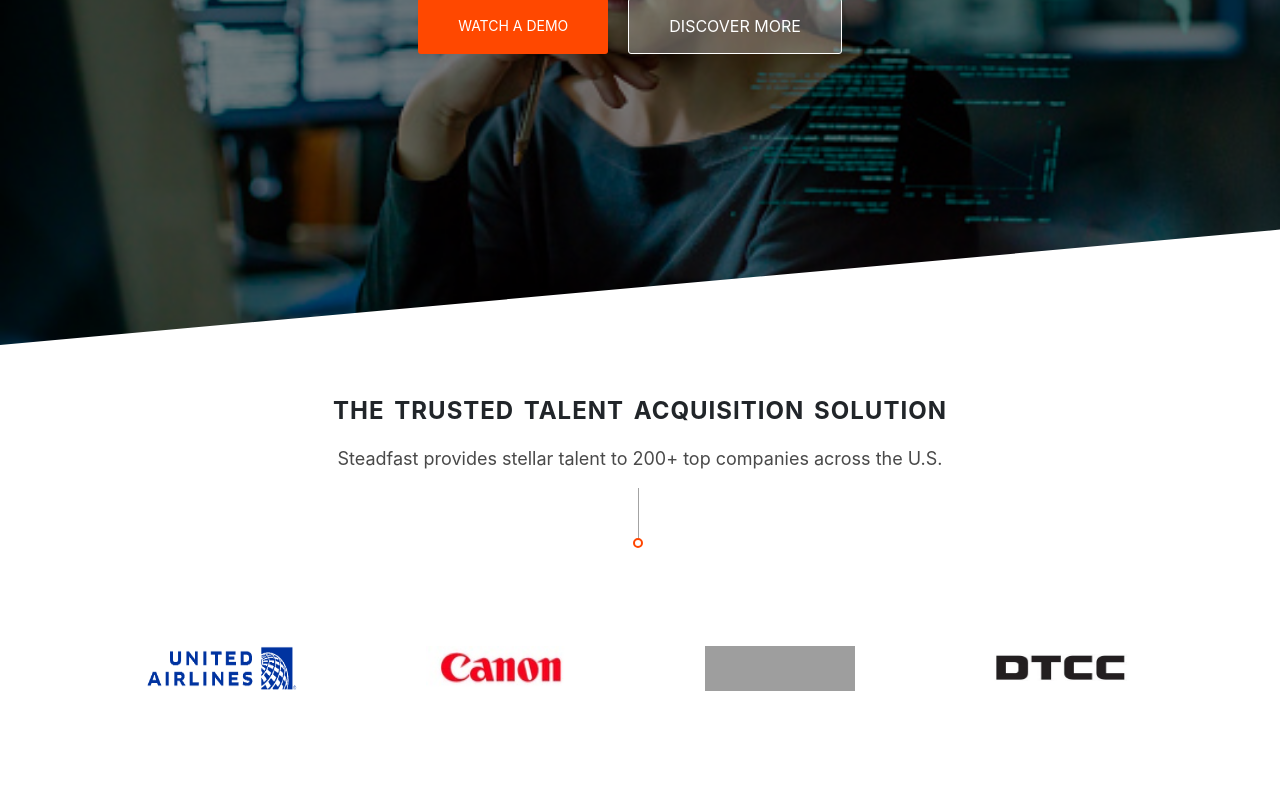
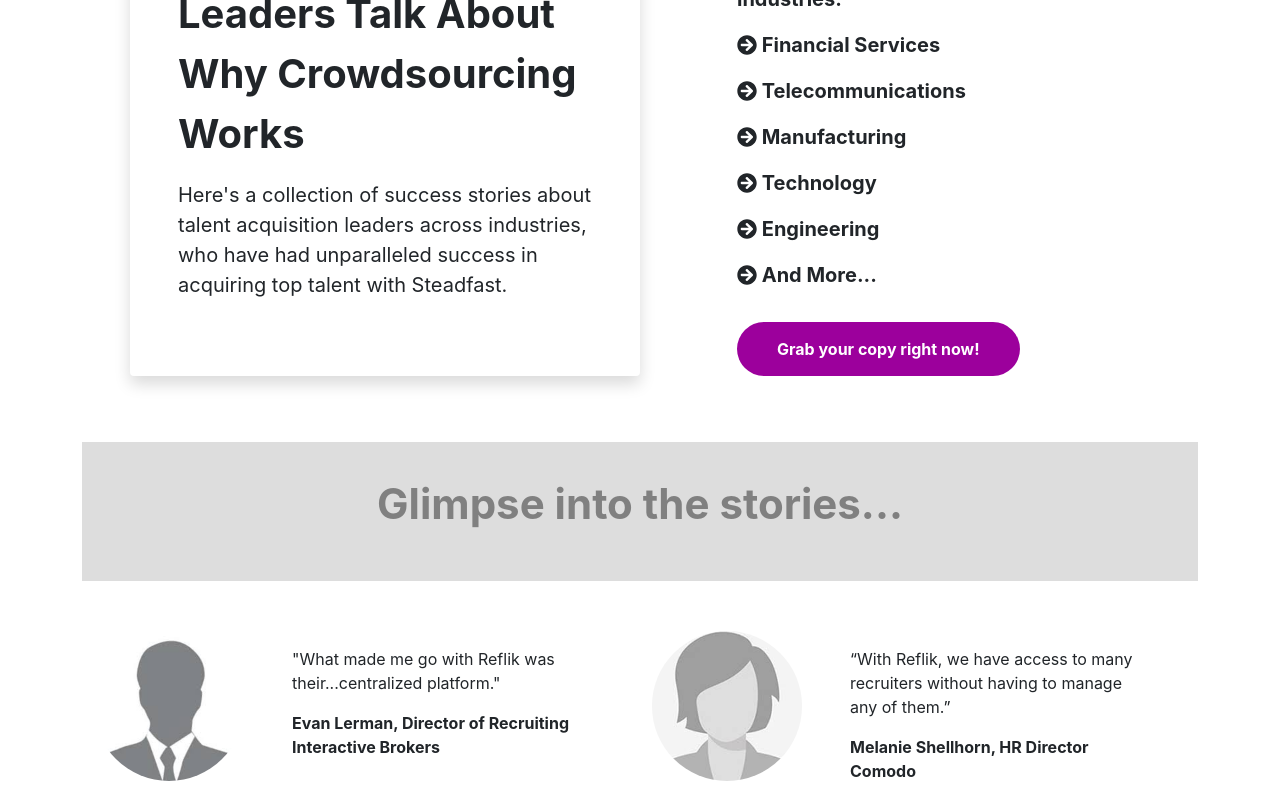
Before and after one commit to Imtious-coder/Steadfast, a React (Create React App) app: page /top-talent-hiring in a window 1280 px wide. Shown: the part 400-1189 px from the top of the page. Built offline with nearby package versions, Linux system fonts and the light colour scheme; grey boxes are pictures that could not be loaded.

Commit message:
Top Talent Hire Page complete

```diff
--- a/src/App.js
+++ b/src/App.js
@@ -8,6 +8,7 @@
 import Navbar from './Components/Home/Navbar/Navbar';
 import Recruiters from './Components/Recruiters/Recruiters';
 import SignUpStart from './Components/SignUp/SignUpStart/SignUpStart';
+import TopTalentHiring from './Components/TopTalentHiring/TopTalentHiring';
 
 function App() {
   return (
@@ -20,6 +21,9 @@
         <Route path="/signup">
           <SignUpStart />
         </Route>
+        <Route path="/top-talent-hiring">
+          <TopTalentHiring />
+        </Route>
         <Route path="/">
           <HomePage />
         </Route>
--- a/src/Components/Home/Navbar/Navbar.js
+++ b/src/Components/Home/Navbar/Navbar.js
@@ -28,7 +28,7 @@
                                 Succes Stories
                             </Link>
                             <ul class="dropdown-menu" aria-labelledby="navbarDropdownMenuLink">
-                                <li><Link class="dropdown-item" href="#">Employers who hired top talents</Link></li>
+                                <li><Link class="dropdown-item" to="/top-talent-hiring">Employers who hired top talents</Link></li>
                                 <li><Link class="dropdown-item" href="#">Recruiters who earned thousands</Link></li>
                             </ul>
                         </li>
--- /dev/null
+++ b/src/Components/TopTalentHiring/TopTalentHiring.js
@@ -0,0 +1,79 @@
+import React from 'react';
+import Styles from './TopTalentHiring.module.css';
+import Footer from '../Shared/Footer/Footer';
+import SocialIcon from '../Shared/SocialIcon/SocialIcon';
+// Images
+import Image1 from '../Images/ProfileF.jfif';
+import Image2 from '../Images/ProfileM.jfif';
+// Fontawesome
+import { faArrowCircleRight } from '@fortawesome/free-solid-svg-icons';
+import { FontAwesomeIcon } from '@fortawesome/react-fontawesome';
+
+const TopTalentHiring = () => {
+    return (
+        <>
+            <section className="container my-5">
+                {/* Title */}
+                <p className="fs-1">Steadfast Reviews – How Employers Unlock Talent Acquisition Success</p>
+                {/* Top section start */}
+                <div className="container py-3">
+                    <div className="row px-5">
+                        {/* Left side */}
+                        <div className="col-md-6 shadow rounded p-5">
+                            <p className="fs-1 fw-bold">6 Talent Acquisition Leaders Talk About Why Crowdsourcing  Works </p>
+                            <p className="fs-5">Here's a collection of success stories about talent acquisition leaders across industries, who have had unparalleled success in acquiring top talent with Steadfast.</p>
+                        </div>
+                        <div className="col-md-1"></div>
+                        {/* Right side */}
+                        <div className="col-md-5 mt-5">
+                            <p className="fs-5 fw-bold">Hear from HR, Talent Acquisition, and Recruiting directors in the following industries:</p>
+                            <p className="fs-5 fw-bold"><FontAwesomeIcon icon={faArrowCircleRight} /> Financial Services</p>
+                            <p className="fs-5 fw-bold"><FontAwesomeIcon icon={faArrowCircleRight} /> Telecommunications</p>
+                            <p className="fs-5 fw-bold"><FontAwesomeIcon icon={faArrowCircleRight} /> Manufacturing</p>
+                            <p className="fs-5 fw-bold"><FontAwesomeIcon icon={faArrowCircleRight} /> Technology</p>
+                            <p className="fs-5 fw-bold"><FontAwesomeIcon icon={faArrowCircleRight} /> Engineering</p>
+                            <p className="fs-5 fw-bold"><FontAwesomeIcon icon={faArrowCircleRight} /> And More...</p>
+                            {/* Grab button */}
+                            <button className={`${Styles.GrabButton} mt-3`}>Grab your copy right now!</button>
+                        </div>
+                    </div>
+                </div>
+                {/* Top section end */}
+                {/* Story start */}
+                <div className={Styles.Stories}>
+                    <p>Glimpse into the stories...</p>
+                </div>
+                {/* Stories cards */}
+                <div className="container">
+                    <div className="row">
+                        {/* Card1 */}
+                        <div className="d-flex col-md-6">
+                            {/* Image */}
+                            <img className={Styles.StoryCardImage} src={Image2} alt="" />
+                            {/* Content */}
+                            <div className="mx-5 mt-3">
+                                <p>"What made me go with Reflik was their...centralized platform."</p>
+                                <p className="fw-bold">Evan Lerman, Director of Recruiting Interactive Brokers </p>
+                            </div>
+                        </div>
+                        {/* Card2 */}
+                        <div className="d-flex col-md-6">
+                            {/* Image */}
+                            <img className={Styles.StoryCardImage} src={Image1} alt="" />
+                            {/* Content */}
+                            <div className="mx-5 mt-3">
+                                <p>“With Reflik, we have access to many recruiters without having to manage any of them.”</p>
+                                <p className="fw-bold">Melanie Shellhorn, HR Director Comodo  </p>
+                            </div>
+                        </div>
+                    </div>
+                </div>
+                {/* Story ends */}
+            </section>
+            <SocialIcon />
+            <Footer />
+        </>
+    );
+};
+
+export default TopTalentHiring;
--- /dev/null
+++ b/src/Components/TopTalentHiring/TopTalentHiring.module.css
@@ -0,0 +1,31 @@
+.GrabButton {
+    padding: 15px 40px;
+    border-radius: 50px;
+    background-color: rgb(156, 0, 156);
+    border: none;
+    outline: none;
+    color: white;
+    font-weight: bold;
+    transition: .3s all ease-in-out;
+}
+
+.GrabButton:hover {
+    background-color: purple;
+}
+
+.Stories {
+    width: 100%;
+    padding: 30px;
+    font-size: 42px;
+    color: grey;
+    text-align: center;
+    margin: 50px 0px;
+    font-weight: bold;
+    background-color: rgb(221, 221, 221);
+}
+
+.StoryCardImage {
+    width: 150px;
+    height: 150px;
+    border-radius: 100%;
+}
```
